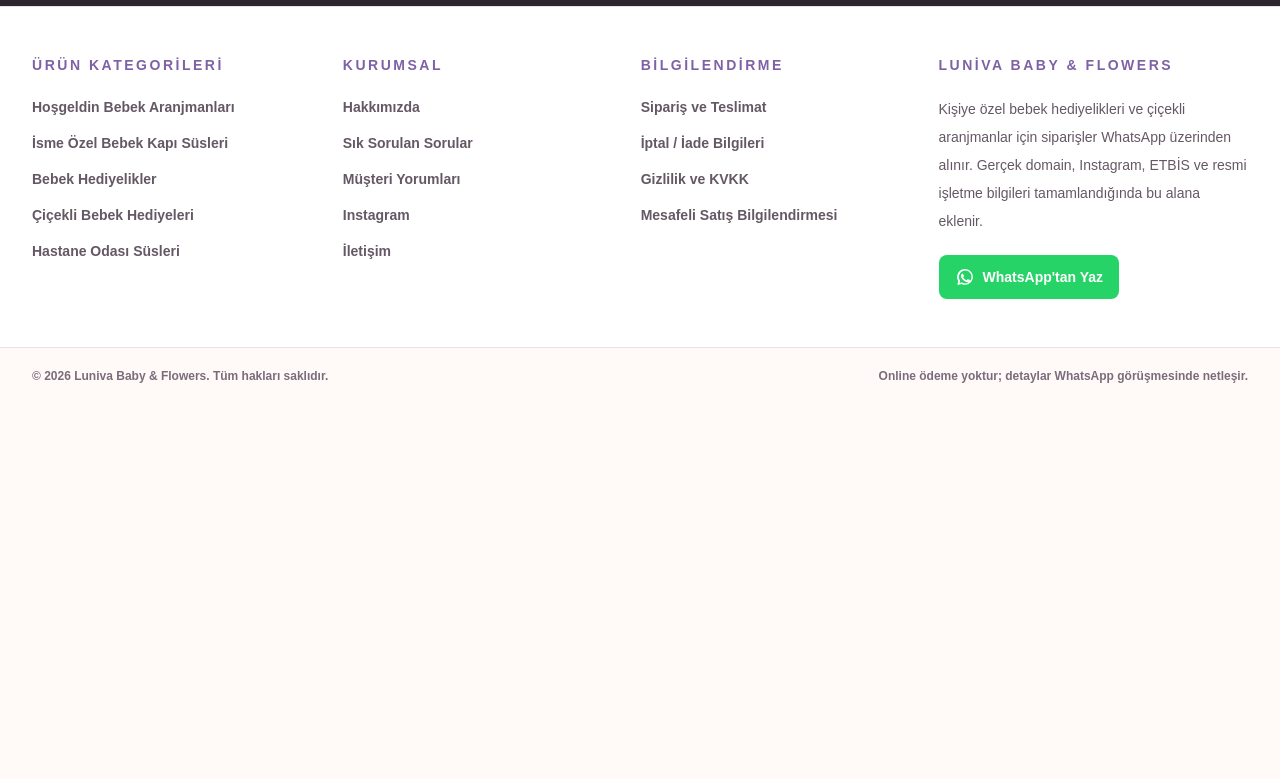
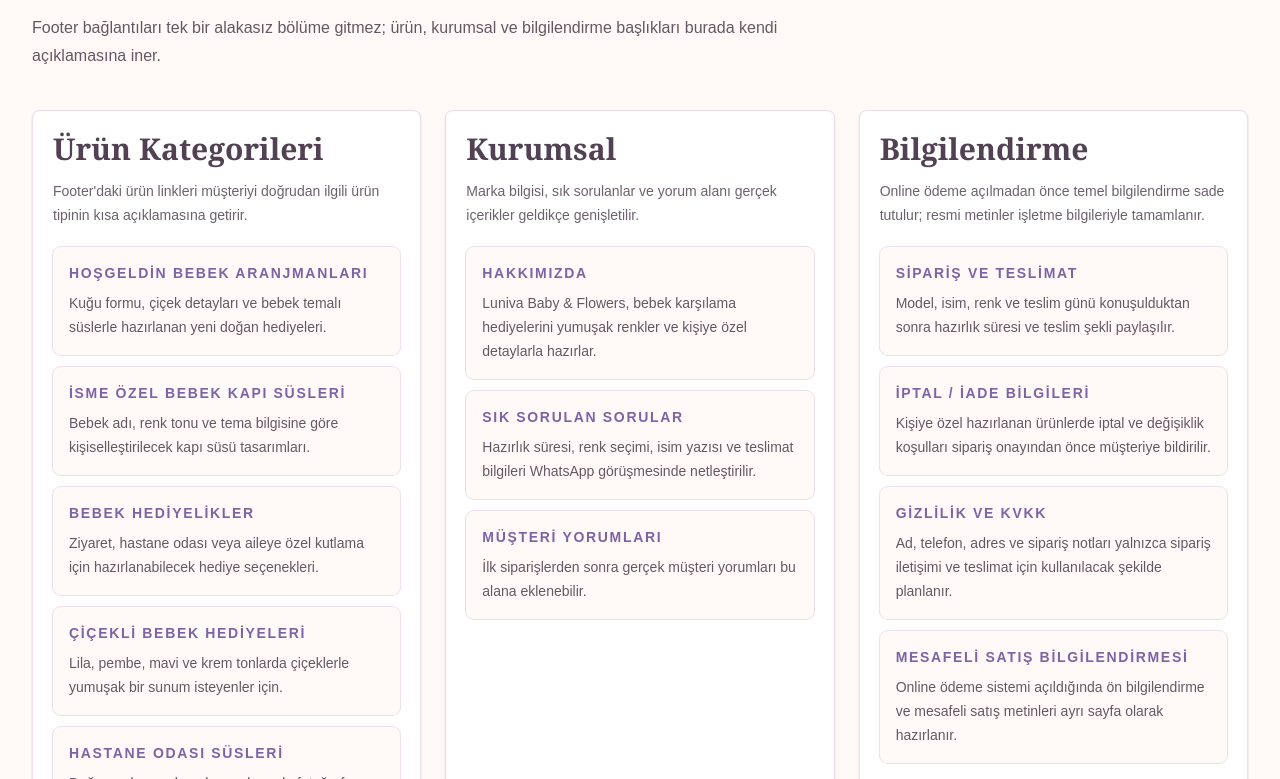
Before and after one commit to 090420047/luniva-baby-flowers, a Next.js app: page / in a window 1280 px wide. Shown: the part 3841-4620 px from the top of the page. Before the commit the page ends 4245 px from the top, so only its background shows below. Built offline with nearby package versions, Linux system fonts and the light colour scheme.

Commit message:
Fix footer link targets

```diff
--- a/app/page.tsx
+++ b/app/page.tsx
@@ -67,19 +67,19 @@ const footerColumns = [
   {
     title: "Ürün Kategorileri",
     links: [
-      { label: "Hoşgeldin Bebek Aranjmanları", href: "#modeller" },
-      { label: "İsme Özel Bebek Kapı Süsleri", href: "#modeller" },
-      { label: "Bebek Hediyelikler", href: "#modeller" },
-      { label: "Çiçekli Bebek Hediyeleri", href: "#modeller" },
-      { label: "Hastane Odası Süsleri", href: "#siparis" },
+      { label: "Hoşgeldin Bebek Aranjmanları", href: "#hosgeldin-bebek-aranjmanlari" },
+      { label: "İsme Özel Bebek Kapı Süsleri", href: "#isme-ozel-bebek-kapi-susleri" },
+      { label: "Bebek Hediyelikler", href: "#bebek-hediyelikler" },
+      { label: "Çiçekli Bebek Hediyeleri", href: "#cicekli-bebek-hediyeleri" },
+      { label: "Hastane Odası Süsleri", href: "#hastane-odasi-susleri" },
     ],
   },
   {
     title: "Kurumsal",
     links: [
-      { label: "Hakkımızda", href: "#anasayfa" },
-      { label: "Sık Sorulan Sorular", href: "#siparis" },
-      { label: "Müşteri Yorumları", href: "#modeller" },
+      { label: "Hakkımızda", href: "#hakkimizda" },
+      { label: "Sık Sorulan Sorular", href: "#sik-sorulan-sorular" },
+      { label: "Müşteri Yorumları", href: "#musteri-yorumlari" },
       { label: "Instagram", href: "#instagram" },
       { label: "İletişim", href: "#iletisim" },
     ],
@@ -87,10 +87,91 @@ const footerColumns = [
   {
     title: "Bilgilendirme",
     links: [
-      { label: "Sipariş ve Teslimat", href: "#siparis" },
-      { label: "İptal / İade Bilgileri", href: "#siparis" },
-      { label: "Gizlilik ve KVKK", href: "#iletisim" },
-      { label: "Mesafeli Satış Bilgilendirmesi", href: "#iletisim" },
+      { label: "Sipariş ve Teslimat", href: "#siparis-ve-teslimat" },
+      { label: "İptal / İade Bilgileri", href: "#iptal-iade-bilgileri" },
+      { label: "Gizlilik ve KVKK", href: "#gizlilik-kvkk" },
+      { label: "Mesafeli Satış Bilgilendirmesi", href: "#mesafeli-satis-bilgilendirmesi" },
+    ],
+  },
+];
+
+const guideGroups = [
+  {
+    title: "Ürün Kategorileri",
+    text: "Footer'daki ürün linkleri müşteriyi doğrudan ilgili ürün tipinin kısa açıklamasına getirir.",
+    items: [
+      {
+        id: "hosgeldin-bebek-aranjmanlari",
+        title: "Hoşgeldin Bebek Aranjmanları",
+        text: "Kuğu formu, çiçek detayları ve bebek temalı süslerle hazırlanan yeni doğan hediyeleri.",
+      },
+      {
+        id: "isme-ozel-bebek-kapi-susleri",
+        title: "İsme Özel Bebek Kapı Süsleri",
+        text: "Bebek adı, renk tonu ve tema bilgisine göre kişiselleştirilecek kapı süsü tasarımları.",
+      },
+      {
+        id: "bebek-hediyelikler",
+        title: "Bebek Hediyelikler",
+        text: "Ziyaret, hastane odası veya aileye özel kutlama için hazırlanabilecek hediye seçenekleri.",
+      },
+      {
+        id: "cicekli-bebek-hediyeleri",
+        title: "Çiçekli Bebek Hediyeleri",
+        text: "Lila, pembe, mavi ve krem tonlarda çiçeklerle yumuşak bir sunum isteyenler için.",
+      },
+      {
+        id: "hastane-odasi-susleri",
+        title: "Hastane Odası Süsleri",
+        text: "Doğum odası ve karşılama alanında fotoğrafa yakışacak dekoratif bebek süsleri.",
+      },
+    ],
+  },
+  {
+    title: "Kurumsal",
+    text: "Marka bilgisi, sık sorulanlar ve yorum alanı gerçek içerikler geldikçe genişletilir.",
+    items: [
+      {
+        id: "hakkimizda",
+        title: "Hakkımızda",
+        text: "Luniva Baby & Flowers, bebek karşılama hediyelerini yumuşak renkler ve kişiye özel detaylarla hazırlar.",
+      },
+      {
+        id: "sik-sorulan-sorular",
+        title: "Sık Sorulan Sorular",
+        text: "Hazırlık süresi, renk seçimi, isim yazısı ve teslimat bilgileri WhatsApp görüşmesinde netleştirilir.",
+      },
+      {
+        id: "musteri-yorumlari",
+        title: "Müşteri Yorumları",
+        text: "İlk siparişlerden sonra gerçek müşteri yorumları bu alana eklenebilir.",
+      },
+    ],
+  },
+  {
+    title: "Bilgilendirme",
+    text: "Online ödeme açılmadan önce temel bilgilendirme sade tutulur; resmi metinler işletme bilgileriyle tamamlanır.",
+    items: [
+      {
+        id: "siparis-ve-teslimat",
+        title: "Sipariş ve Teslimat",
+        text: "Model, isim, renk ve teslim günü konuşulduktan sonra hazırlık süresi ve teslim şekli paylaşılır.",
+      },
+      {
+        id: "iptal-iade-bilgileri",
+        title: "İptal / İade Bilgileri",
+        text: "Kişiye özel hazırlanan ürünlerde iptal ve değişiklik koşulları sipariş onayından önce müşteriye bildirilir.",
+      },
+      {
+        id: "gizlilik-kvkk",
+        title: "Gizlilik ve KVKK",
+        text: "Ad, telefon, adres ve sipariş notları yalnızca sipariş iletişimi ve teslimat için kullanılacak şekilde planlanır.",
+      },
+      {
+        id: "mesafeli-satis-bilgilendirmesi",
+        title: "Mesafeli Satış Bilgilendirmesi",
+        text: "Online ödeme sistemi açıldığında ön bilgilendirme ve mesafeli satış metinleri ayrı sayfa olarak hazırlanır.",
+      },
     ],
   },
 ];
@@ -390,6 +471,54 @@ export default function Home() {
         </div>
       </section>
 
+      <section id="site-rehberi" className="mx-auto max-w-7xl px-5 py-16 lg:px-8">
+        <div className="mb-10 max-w-3xl">
+          <p className="text-sm font-black uppercase tracking-[0.26em] text-[#b78296]">
+            Site rehberi
+          </p>
+          <h2 className="mt-3 font-serif text-4xl font-semibold leading-tight text-[#7e62a6] lg:text-5xl">
+            Aradığın başlık seni doğrudan ilgili bilgiye götürsün.
+          </h2>
+          <p className="mt-4 text-base leading-7 text-[#645864]">
+            Footer bağlantıları tek bir alakasız bölüme gitmez; ürün,
+            kurumsal ve bilgilendirme başlıkları burada kendi açıklamasına iner.
+          </p>
+        </div>
+
+        <div className="grid gap-6 lg:grid-cols-3">
+          {guideGroups.map((group) => (
+            <section
+              key={group.title}
+              aria-label={group.title}
+              className="rounded-lg border border-[#eadfea] bg-white p-5 shadow-sm"
+            >
+              <h3 className="font-serif text-3xl font-semibold text-[#514153]">
+                {group.title}
+              </h3>
+              <p className="mt-3 text-sm leading-6 text-[#6d616d]">
+                {group.text}
+              </p>
+              <div className="mt-5 space-y-3">
+                {group.items.map((item) => (
+                  <article
+                    key={item.id}
+                    id={item.id}
+                    className="scroll-mt-28 rounded-lg bg-[#fffaf8] p-4 ring-1 ring-[#eadfea]"
+                  >
+                    <h4 className="text-sm font-black uppercase tracking-[0.12em] text-[#7e62a6]">
+                      {item.title}
+                    </h4>
+                    <p className="mt-2 text-sm leading-6 text-[#655865]">
+                      {item.text}
+                    </p>
+                  </article>
+                ))}
+              </div>
+            </section>
+          ))}
+        </div>
+      </section>
+
       <section id="iletisim" className="bg-[#2d2430] py-14 text-white">
         <div className="mx-auto flex max-w-7xl flex-col gap-7 px-5 lg:flex-row lg:items-center lg:justify-between lg:px-8">
           <div>
```
